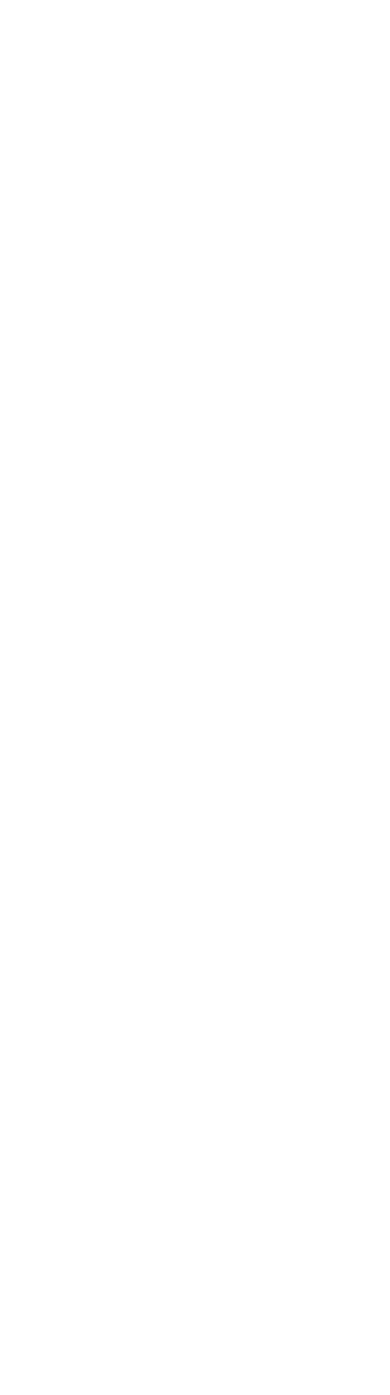
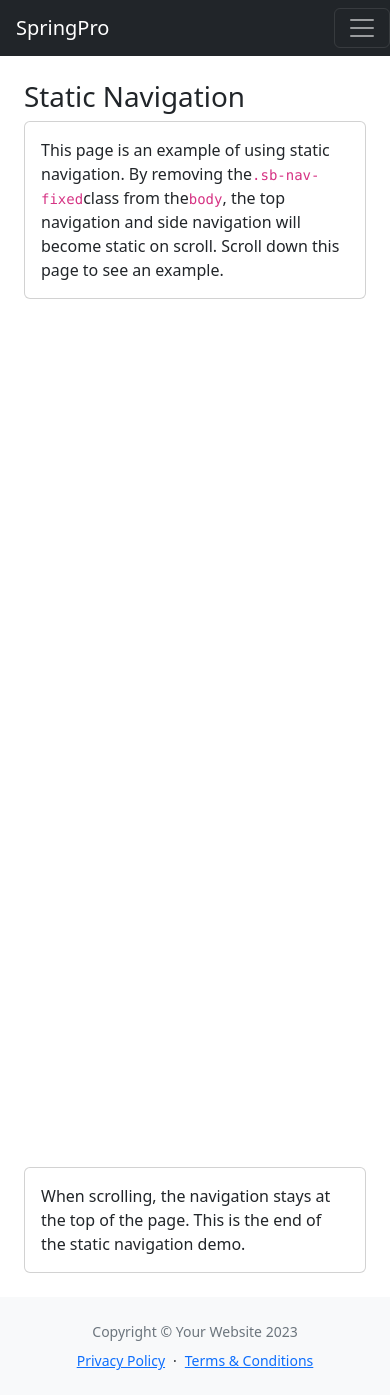
Before and after one commit to Shehzzy/SpringPro-MERN, a React (Create React App) app in the folder springsproclient/: page /main-content in a window 390 px wide. Before the commit this address had no page. Before the commit the page ends 844 px from the top, so only its background shows below. Built offline with nearby package versions, Linux system fonts and the light colour scheme.

Commit message:
Responsiveness issue left

```diff
--- a/springsproclient/package.json
+++ b/springsproclient/package.json
@@ -8,6 +8,7 @@
     "@testing-library/react": "^13.4.0",
     "@testing-library/user-event": "^13.5.0",
     "axios": "^1.7.9",
+    "bootstrap": "^5.3.3",
     "gsap": "^3.12.5",
     "jwt-decode": "^4.0.0",
     "react": "^18.3.1",
--- a/springsproclient/public/index.html
+++ b/springsproclient/public/index.html
@@ -7,6 +7,9 @@
     <meta name="theme-color" content="#000000" />
     <link rel="apple-touch-icon" href="%PUBLIC_URL%/logo192.png" />
     <link rel="preconnect" href="https://fonts.googleapis.com">
+
+    <link href="https://cdn.jsdelivr.net/npm/bootstrap@5.0.2/dist/css/bootstrap.min.css" rel="stylesheet" integrity="sha384-EVSTQN3/azprG1Anm3QDgpJLIm9Nao0Yz1ztcQTwFspd3yD65VohhpuuCOmLASjC" crossorigin="anonymous">
+
 <link rel="preconnect" href="https://fonts.gstatic.com" crossorigin/>
 <link href="https://cdn.jsdelivr.net/gh/duyplus/fontawesome-pro/css/all.min.css" rel="stylesheet" type="text/css" />
 <link href="https://fonts.googleapis.com/css2?family=Inter:ital,opsz,wght@0,14..32,100..900;1,14..32,100..900&family=Jost:ital,wght@0,100..900;1,100..900&family=Plus+Jakarta+Sans:ital,wght@0,200..800;1,200..800&family=Poppins:ital,wght@0,100;0,200;0,300;0,400;0,500;0,600;0,700;0,800;0,900;1,100;1,200;1,300;1,400;1,500;1,600;1,700;1,800;1,900&family=Work+Sans:ital,wght@0,100..900;1,100..900&display=swap" rel="stylesheet">
@@ -62,3 +65,5 @@
   </body>
 
 </html>
+<script src="https://cdn.jsdelivr.net/npm/@popperjs/core@2.9.2/dist/umd/popper.min.js" integrity="sha384-IQsoLXl5PILFhosVNubq5LC7Qb9DXgDA9i+tQ8Zj3iwWAwPtgFTxbJ8NT4GN1R8p" crossorigin="anonymous"></script>
+<script src="https://cdn.jsdelivr.net/npm/bootstrap@5.0.2/dist/js/bootstrap.min.js" integrity="sha384-cVKIPhGWiC2Al4u+LWgxfKTRIcfu0JTxR+EQDz/bgldoEyl4H0zUF0QKbrJ0EcQF" crossorigin="anonymous"></script>
--- a/springsproclient/src/App.js
+++ b/springsproclient/src/App.js
@@ -1,4 +1,6 @@
 import "./App.css";
+import 'bootstrap/dist/css/bootstrap.min.css';
+import 'bootstrap/dist/js/bootstrap.bundle.min.js';
 import Header from "./components/Header";
 import Hero from "./components/Hero";
 import Tags from "./components/Tag";
@@ -28,6 +30,7 @@ import { BrowserRouter as Router, Routes, Route } from "react-router-dom";
 import AllUsers from "./components/Admin-Dashboard/AllUsers.jsx";
 import AllOrders from "./components/Admin-Dashboard/AllOrders.jsx";
 import Orders from "./components/Orders/Orders.jsx";
+import MainContent from "./components/Admin-Dashboard/MainContent.jsx";
 
 function App() {
   return (
@@ -237,6 +240,17 @@ function App() {
             </div>
           }
         />
+
+
+{/* Main content just for testing  */}
+        <Route
+          path="/main-content"
+          element={
+            <div className="overflow-x-hidden ">
+              <MainContent />
+            </div>
+          }
+        />
       </Routes>
     </Router>
   );
--- a/springsproclient/src/components/Admin-Dashboard/Footer.jsx
+++ b/springsproclient/src/components/Admin-Dashboard/Footer.jsx
@@ -1,16 +1,37 @@
-// src/components/Footer.js
+// // src/components/Footer.js
+// import React from "react";
+
+// function Footer() {
+//   return (
+//     <footer className="py-4 bg-light mt-auto">
+//       <div className="container-fluid px-4">
+//         <div className="d-flex align-items-center justify-content-between small">
+//           <div className="text-muted">Copyright &copy; Your Website 2023</div>
+//           <div>
+//             <a href="#">Privacy Policy</a>
+//             &middot;
+//             <a href="#">Terms & Conditions</a>
+//           </div>
+//         </div>
+//       </div>
+//     </footer>
+//   );
+// }
+
+// export default Footer;
+
 import React from "react";
 
 function Footer() {
   return (
     <footer className="py-4 bg-light mt-auto">
       <div className="container-fluid px-4">
-        <div className="d-flex align-items-center justify-content-between small">
-          <div className="text-muted">Copyright &copy; Your Website 2023</div>
+        <div className="d-flex align-items-center justify-content-between small flex-column flex-sm-row">
+          <div className="text-muted mb-2 mb-sm-0">Copyright &copy; Your Website 2023</div>
           <div>
-            <a href="#">Privacy Policy</a>
+            <a href="#" className="me-2">Privacy Policy</a>
             &middot;
-            <a href="#">Terms & Conditions</a>
+            <a href="#" className="ms-2">Terms & Conditions</a>
           </div>
         </div>
       </div>
--- a/springsproclient/src/components/Admin-Dashboard/Navbar.jsx
+++ b/springsproclient/src/components/Admin-Dashboard/Navbar.jsx
@@ -1,9 +1,49 @@
+// import React from "react";
+
+// function Navbar() {
+//   return (
+//     <nav className="sb-topnav navbar navbar-expand navbar-dark bg-dark">
+//       <a className="navbar-brand ps-3" href="#">SpringPro</a>
+//     </nav>
+//   );
+// }
+
+// export default Navbar;
+
+
 import React from "react";
 
 function Navbar() {
   return (
-    <nav className="sb-topnav navbar navbar-expand navbar-dark bg-dark">
+    <nav className="sb-topnav navbar navbar-expand-lg navbar-dark bg-dark">
       <a className="navbar-brand ps-3" href="#">SpringPro</a>
+      <button
+        className="navbar-toggler"
+        type="button"
+        data-bs-toggle="collapse"
+        data-bs-target="#navbarNav"
+        aria-controls="navbarNav"
+        aria-expanded="false"
+        aria-label="Toggle navigation"
+      >
+        <span className="navbar-toggler-icon"></span>
+      </button>
+      <div className="collapse navbar-collapse" id="navbarNav">
+        <ul className="navbar-nav ms-auto">
+          <li className="nav-item">
+            <a className="nav-link active" aria-current="page" href="#">Home</a>
+          </li>
+          <li className="nav-item">
+            <a className="nav-link" href="#">Features</a>
+          </li>
+          <li className="nav-item">
+            <a className="nav-link" href="#">Pricing</a>
+          </li>
+          <li className="nav-item">
+            <a className="nav-link" href="#">About</a>
+          </li>
+        </ul>
+      </div>
     </nav>
   );
 }
--- a/springsproclient/src/components/Admin-Dashboard/Sidebar.jsx
+++ b/springsproclient/src/components/Admin-Dashboard/Sidebar.jsx
@@ -1,12 +1,59 @@
-import React from "react";
+// import React from "react";
+// import { Link, useNavigate } from "react-router-dom";
+
+// function Sidebar() {
+//   const navigate = useNavigate();
+
+//   return (
+//     <div id="layoutSidenav_nav">
+//       <nav className="sb-sidenav accordion sb-sidenav-dark" id="sidenavAccordion">
+//         <div className="sb-sidenav-menu">
+//           <div className="nav">
+//             {/* Sidebar content */}
+//             <Link to="/admin-all-users" className="nav-link">View All Users</Link>
+//             <Link to="/admin-all-orders" className="nav-link">View All Orders</Link>
+
+//             {/* Logout Button */}
+//             <li className="nav-item">
+//               <a
+//                 className="nav-link"
+//                 style={{ cursor: "pointer" }}
+//                 onClick={() => {
+//                   localStorage.removeItem("jwt_token");
+//                   navigate("/login");
+//                 }}
+//               >
+//                 Logout
+//               </a>
+//             </li>
+//           </div>
+//         </div>
+//       </nav>
+//     </div>
+//   );
+// }
+
+// export default Sidebar;
+
+
+
+import React, { useState } from "react";
 import { Link, useNavigate } from "react-router-dom";
 
 function Sidebar() {
   const navigate = useNavigate();
+  const [isSidebarOpen, setIsSidebarOpen] = useState(true); // State to control sidebar visibility
+
+  const toggleSidebar = () => {
+    setIsSidebarOpen(!isSidebarOpen);
+  };
 
   return (
     <div id="layoutSidenav_nav">
-      <nav className="sb-sidenav accordion sb-sidenav-dark" id="sidenavAccordion">
+      <nav
+        className={`sb-sidenav accordion sb-sidenav-dark ${isSidebarOpen ? 'd-block' : 'd-none'} d-lg-block`}
+        id="sidenavAccordion"
+      >
         <div className="sb-sidenav-menu">
           <div className="nav">
             {/* Sidebar content */}
@@ -29,6 +76,15 @@ function Sidebar() {
           </div>
         </div>
       </nav>
+
+      {/* Hamburger toggle for smaller screens */}
+      <button
+        className="btn btn-dark d-lg-none"
+        onClick={toggleSidebar}
+        style={{ position: "fixed", top: "10px", left: "10px", zIndex: 1050 }}
+      >
+        {isSidebarOpen ? 'Close Sidebar' : 'Open Sidebar'}
+      </button>
     </div>
   );
 }
```
Also changed, not shown: 1 other file (tests, documents, lock files or other folders).
